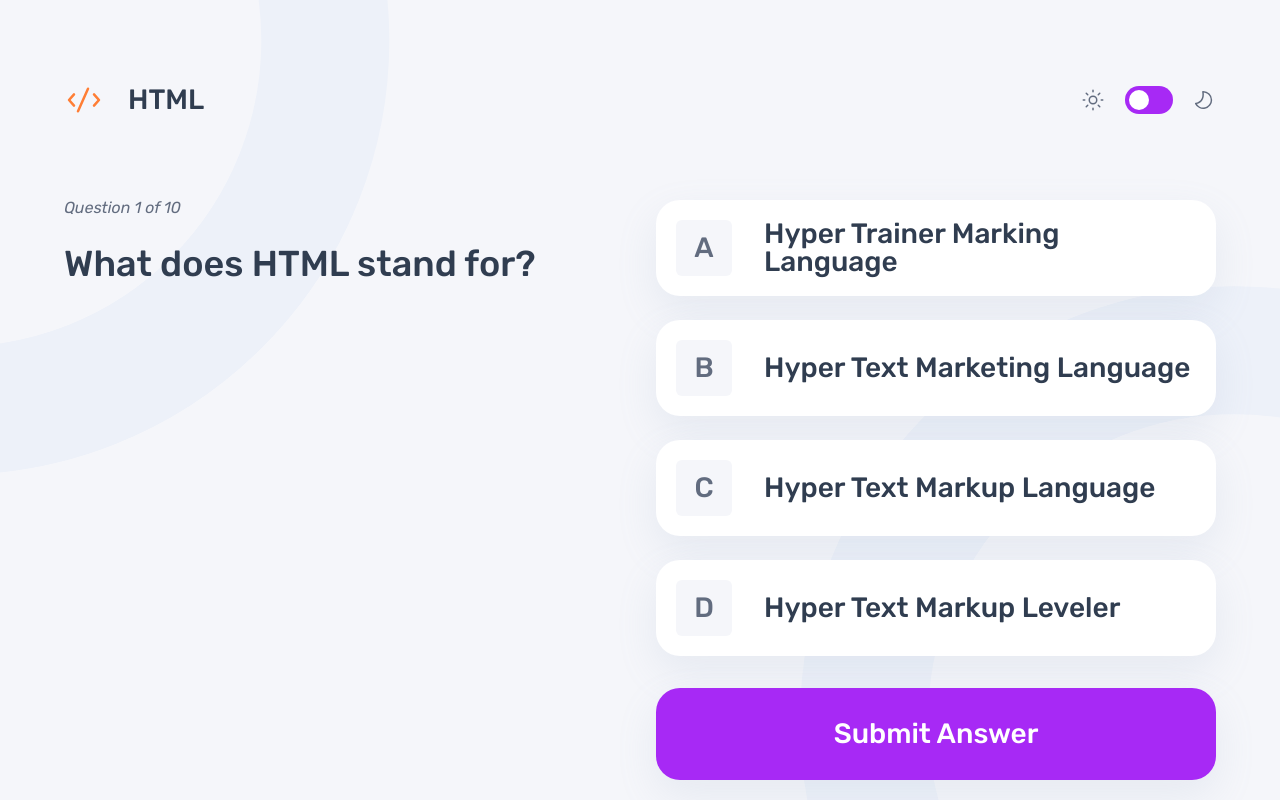
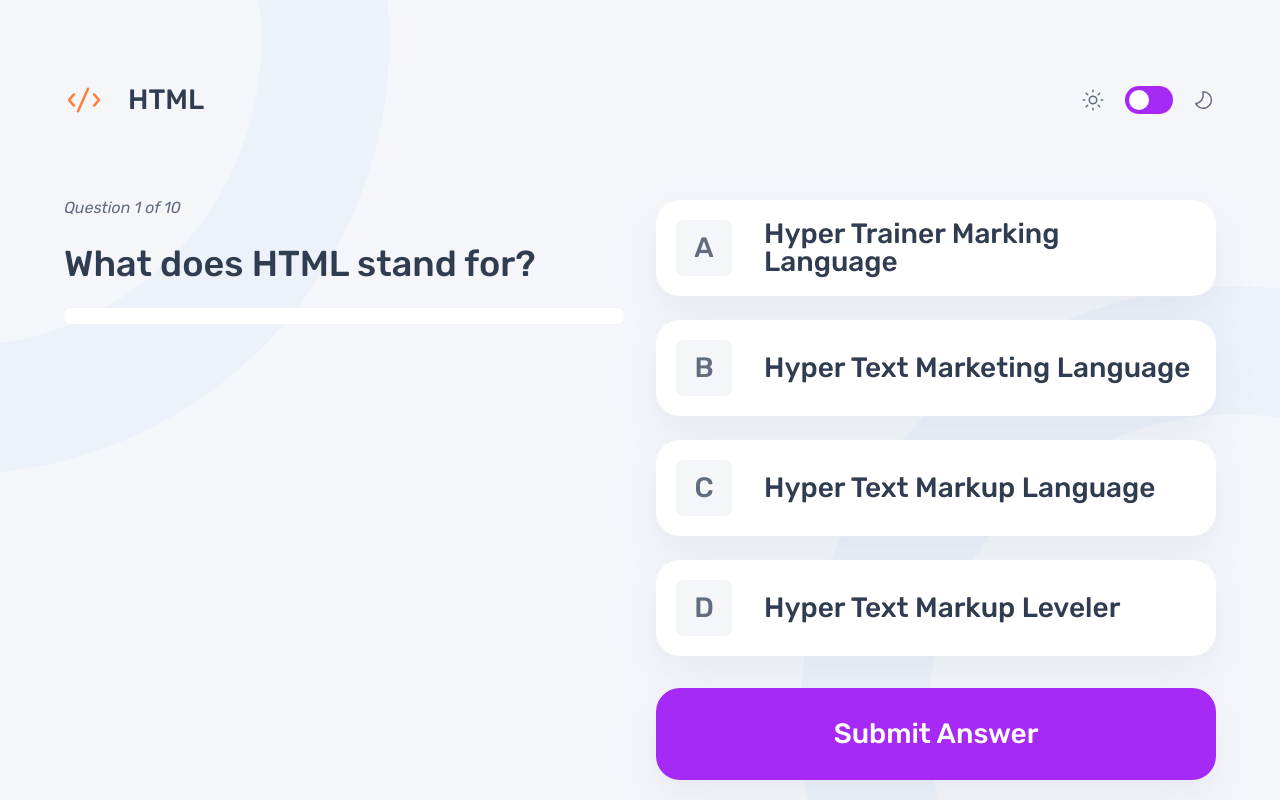
Before and after one commit to MattPahuta/frontend-quiz-app, a React (Vite) app: page / in a window 1280 px wide. Both pictures are taken after a click on the button "HTML". Built offline with nearby package versions, Linux system fonts and the light colour scheme.

Commit message:
Add progress bar and styles

```diff
--- a/src/components/Quiz.jsx
+++ b/src/components/Quiz.jsx
@@ -10,6 +10,7 @@ function Quiz({quiz, question, questionIndex, totalQuestions, onAnswerSubmit}) {
   const [hasSubmitted, setHasSubmitted] = useState(false);
   const [feedbackMessage, setFeedbackMessage] = useState('');
 
+  const progressPercentage = ((questionIndex) / totalQuestions) * 100;
   const isCorrect = selectedOption === question.answer;
   console.log(`Correct! ${isCorrect} - Selected: ${selectedOption}, Answer: ${question.answer}`);
   // ToDo: use isCorrect to conditionally render styles, messages, accessibility features
@@ -49,9 +50,16 @@ function Quiz({quiz, question, questionIndex, totalQuestions, onAnswerSubmit}) {
     <section className="wrapper grid-columns">
       <div className="quiz-question-info">
         <h1 className="visually-hidden">{quiz} quiz</h1>
+        {/* ToDo: add aria announcement for current question */}
         <p className="accent-text">Question {questionIndex + 1} of {totalQuestions}</p>
         <h2 className="quiz-question">{question.question}</h2>
-        <div className="quiz-progress-bar"></div>
+        <div className="progress-bar-wrapper">
+          <div
+            className="progress-bar"
+            style={{ width: `${progressPercentage}%` }}
+          >
+          </div>
+        </div>
       </div>
       <div className="selection-container multiple-choice-answers">
         {question.options.map((option, index) => {
@@ -103,7 +111,7 @@ function Quiz({quiz, question, questionIndex, totalQuestions, onAnswerSubmit}) {
           </button>
 
           {feedbackMessage && (
-            <div className="feedback-message">
+            <div className="feedback-message" role="alert" aria-live="polite">
               <img src={iconIncorrect} alt="" className="icon icon-feedback" />
               <p>{feedbackMessage}</p>
             </div>
--- a/src/css/styles.css
+++ b/src/css/styles.css
@@ -35,12 +35,15 @@
   --box-shadow-light: 0px 16px 40px 0px rgba(143, 160, 193, 0.14);
   --box-shadow-dark: 0px 16px 40px 0px rgba(49, 62, 81, 0.14);
   /* Semantic Variables */
+  /* ToDo: rename button-background-color to align with React code, 'option-button-bg'? */
   --body-background-color: var(--clr-light-gray);
   --body-color-primary: var(--clr-dark-navy);
   --body-color-accent: var(--clr-gray-navy);
   --button-background-color: var(--clr-pure-white);
   --theme-toggle-color: var(--clr-gray-navy);
   --button-box-shadow: var(--box-shadow-light);
+  --progress-bar-bg: var(--clr-pure-white);
+
   /* Spacing */
   --spacing-025: 0.25rem; /* 4px */
   --spacing-050: 0.5rem; /* 8px */
@@ -157,6 +160,7 @@
     --button-background-color: var(--clr-navy);
     --button-box-shadow: var(--box-shadow-dark);
     --theme-toggle-color: var(--clr-pure-white);
+    --progress-bar-bg: var(--clr-navy);
 
     --bg-image-url: url('../assets/pattern-background-mobile-dark.svg');
     @media (width > 37.5rem) {
@@ -301,6 +305,7 @@
   }
 
   .quiz-question {
+    margin-block-end: var(--spacing-150);
     font-size: var(--fs-heading-med);
   }
 
@@ -572,6 +577,22 @@
       background-color: var(--icon-bg__a11y);
     }
   }
+
+  .progress-bar-wrapper {
+    height: 16px;
+    display: flex;
+    align-items: center;;
+    padding: var(--spacing-025);
+    background-color: var(--progress-bar-bg);
+    border-radius: 999px;
+  }
+
+  .progress-bar {
+    height: 8px;
+    background-color: var(--clr-purple);
+    border-radius: 104px;
+    transition: width 0.3s ease-in-out;
+  }
 }
 
 @layer utilities {
```
